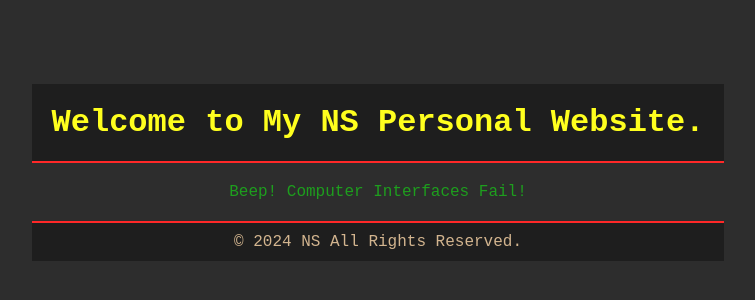
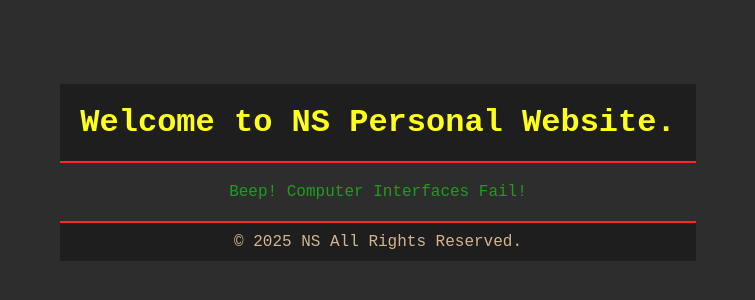
Before and after one commit to Nuran-Sathruk/nuran-sathruk.github.io, a plain HTML site: page index.html in a window 1280 px wide. Shown: the part 228-528 px from the top of the page, without its empty margins (262-1017 px from the left). Drawn offline with Linux system fonts and the light colour scheme.

Commit message:
Update index.html

```diff
--- a/index.html
+++ b/index.html
@@ -44,7 +44,7 @@
 
 <header>
 
-<h1 class="main-title">Welcome to My NS Personal Website.</h1>
+<h1 class="main-title">Welcome to NS Personal Website.</h1>
 
 </header>
 
@@ -56,7 +56,7 @@
 
 <footer>
 
-<p>&copy; 2024 NS All Rights Reserved.</p>
+<p>&copy; 2025 NS All Rights Reserved.</p>
 
 </footer>
 
```
